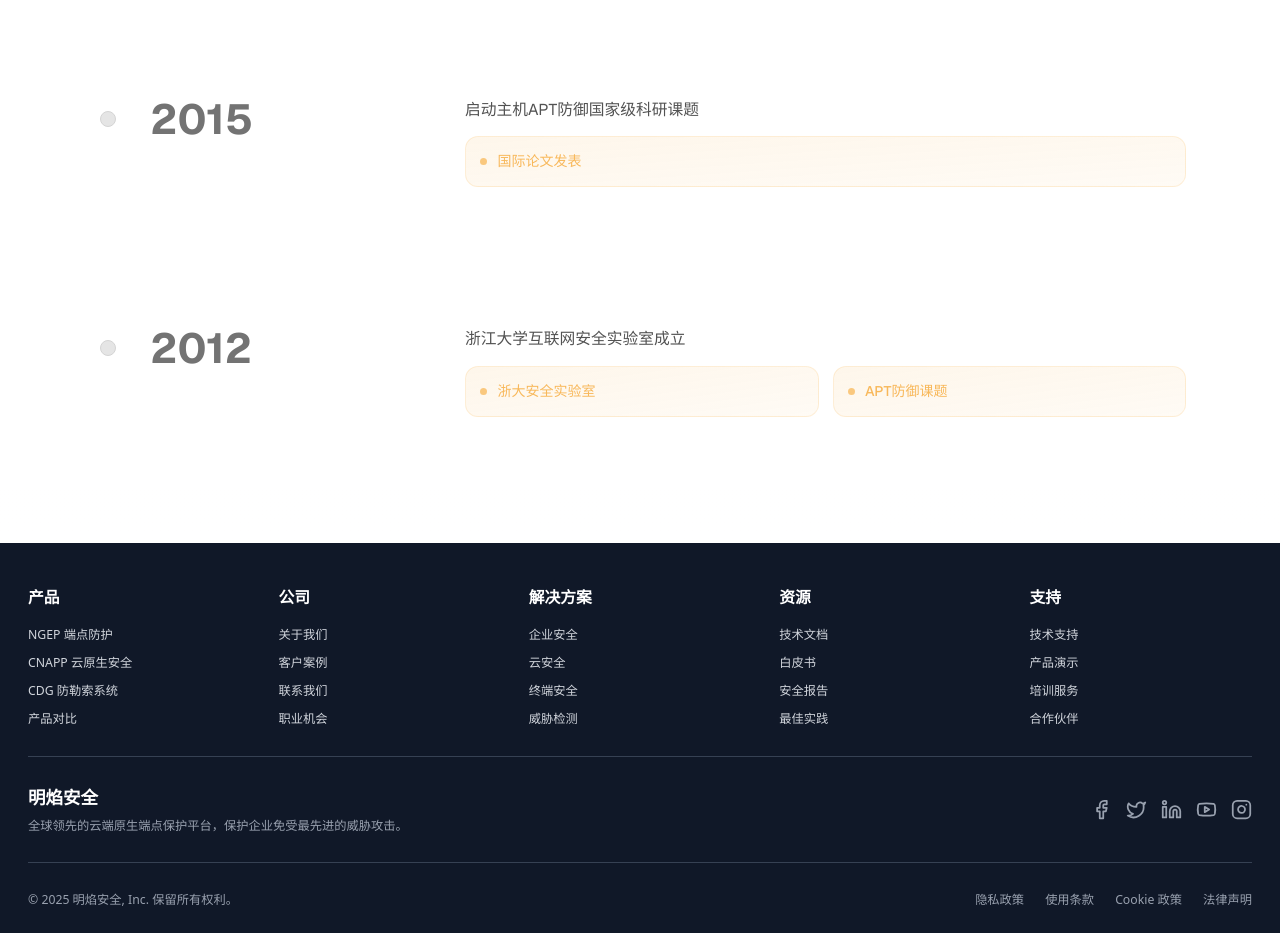
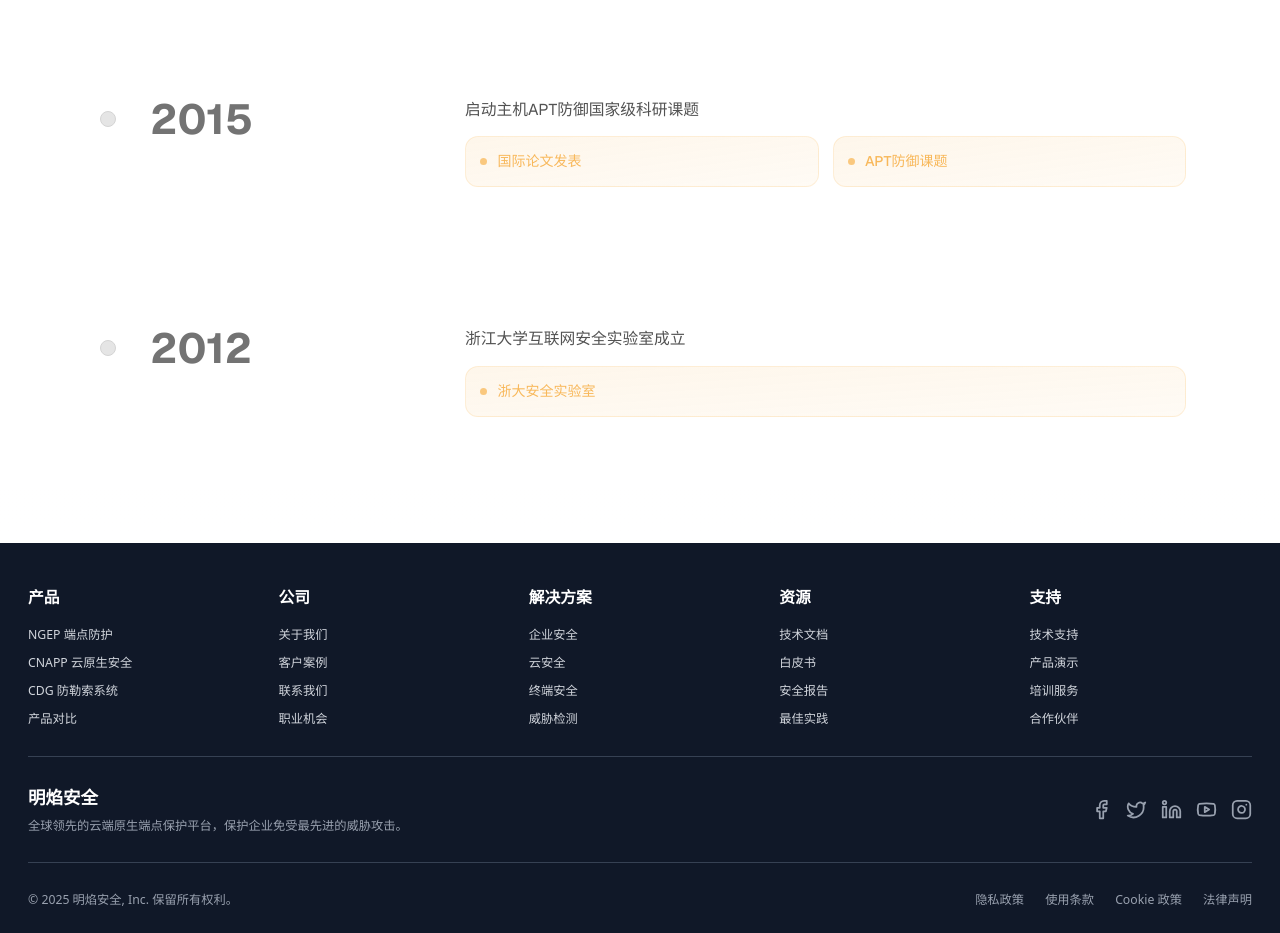
Before and after one commit to Shadowzzh/freshld, a Next.js app: page /about in a window 1280 px wide. Shown: the part 3940-4873 px from the top of the page. Built offline with nearby package versions, Linux system fonts and the light colour scheme.

Commit message:
feat: 更新关于时间线组件，增加科研课题信息 - 在“启动主机APT防御国家级科研课题”时间点增加“APT防御课题”标签 - 移除“浙江大学互联网安全实验室成立”时间点中重复的“APT防御课题”标签

```diff
--- a/src/components/about/AboutTimeline.tsx
+++ b/src/components/about/AboutTimeline.tsx
@@ -81,7 +81,7 @@ export function AboutTimeline() {
       content: (
         <TimelineContent
           description='启动主机APT防御国家级科研课题'
-          items={[{ label: '国际论文发表' }]}
+          items={[{ label: '国际论文发表' }, { label: 'APT防御课题' }]}
         />
       ),
     },
@@ -90,7 +90,7 @@ export function AboutTimeline() {
       content: (
         <TimelineContent
           description='浙江大学互联网安全实验室成立'
-          items={[{ label: '浙大安全实验室' }, { label: 'APT防御课题' }]}
+          items={[{ label: '浙大安全实验室' }]}
         />
       ),
     },
```
